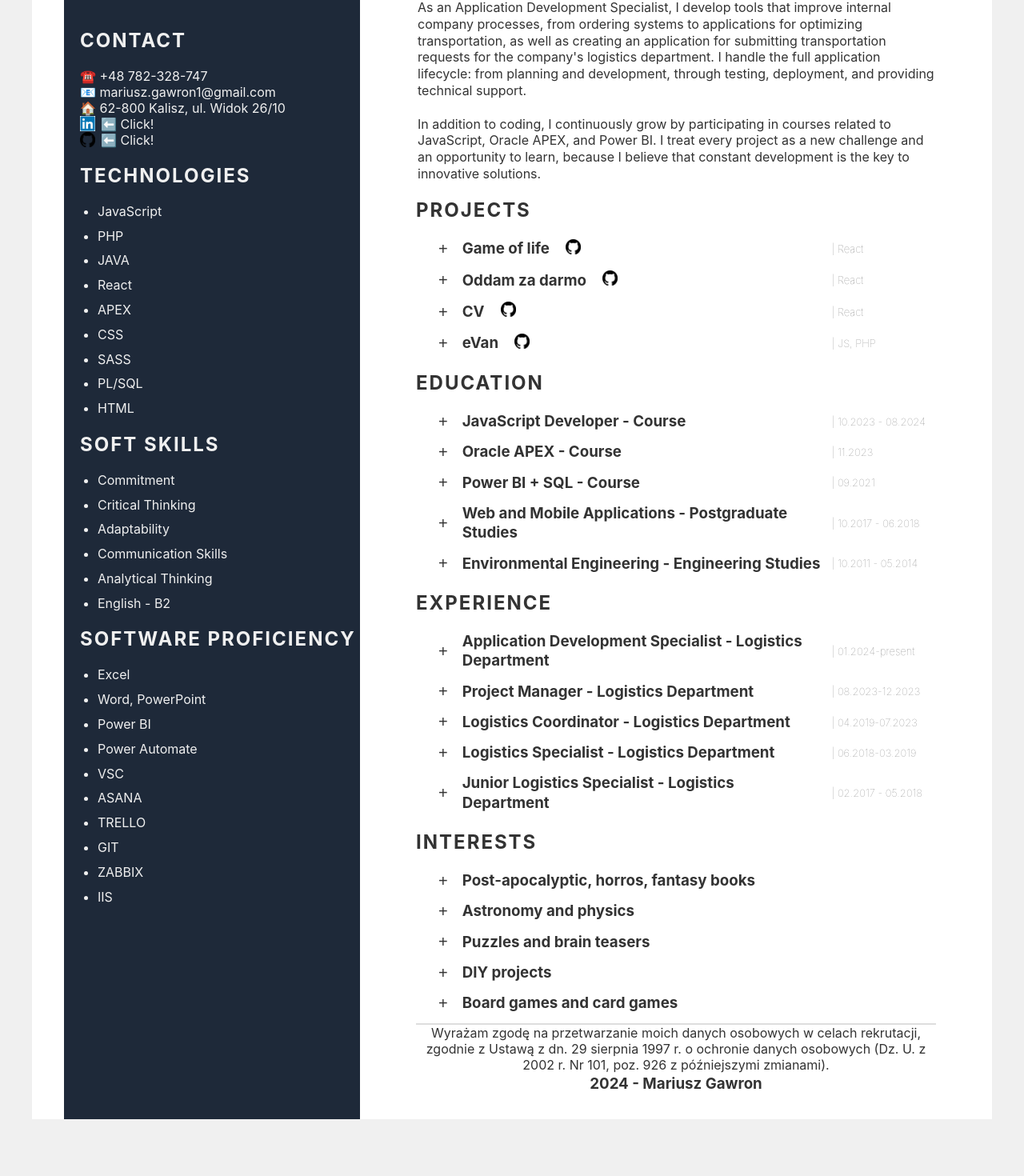
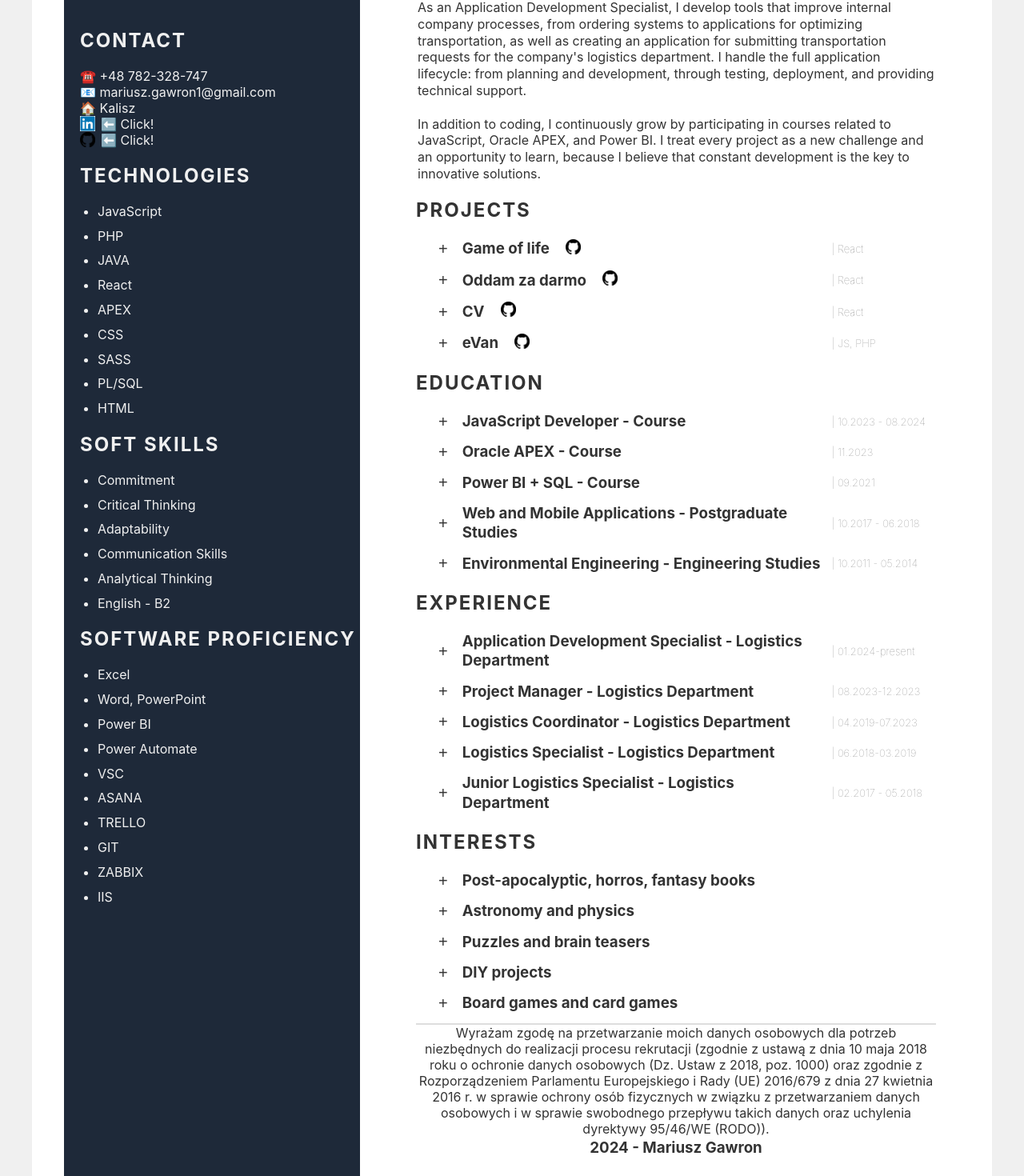
Before and after one commit to MariuszGawron/my-cv, a React (Create React App) app: page / in a window 1280 px wide. Shown: the part 358-1828 px from the top of the page at 80% size. Before the commit the page ends 1757 px from the top, so only its background shows below. Built offline with nearby package versions, Linux system fonts and the light colour scheme.

Commit message:
Zmiana stopki

```diff
--- a/src/components/Footer.js
+++ b/src/components/Footer.js
@@ -13,8 +13,10 @@ const Footer = () => {
   return (
     <footer className="footer">
       <span>
-        Wyrażam zgodę na przetwarzanie moich danych osobowych w celach rekrutacji, zgodnie z Ustawą z dn. 29 sierpnia 1997 r. o ochronie danych osobowych (Dz.
-        U. z 2002 r. Nr 101, poz. 926 z późniejszymi zmianami).
+        Wyrażam zgodę na przetwarzanie moich danych osobowych dla potrzeb niezbędnych do realizacji procesu rekrutacji (zgodnie z ustawą z dnia 10 maja 2018
+        roku o ochronie danych osobowych (Dz. Ustaw z 2018, poz. 1000) oraz zgodnie z Rozporządzeniem Parlamentu Europejskiego i Rady (UE) 2016/679 z dnia 27
+        kwietnia 2016 r. w sprawie ochrony osób fizycznych w związku z przetwarzaniem danych osobowych i w sprawie swobodnego przepływu takich danych oraz
+        uchylenia dyrektywy 95/46/WE (RODO)).
       </span>
       <h3>2024 - Mariusz Gawron</h3>
     </footer>
--- a/src/context/UserContext.js
+++ b/src/context/UserContext.js
@@ -242,7 +242,7 @@ export const UserProvider = ({ children }) => {
         ],
         contactEmail: "mariusz.gawron1@gmail.com",
         contactPhone: "+48 782-328-747",
-        contactAddress: "62-800 Kalisz, ul. Widok 26/10",
+        contactAddress: "Kalisz",
         contactLinkedIn: "https://www.linkedin.com/in/mariusz-gawron-a92153156/",
         contactGitHub: "https://github.com/MariuszGawron",
       },
@@ -298,7 +298,7 @@ export const UserProvider = ({ children }) => {
           //   description: "- Naprawy, remonty i utrzymanie w ruchu maszyn do produkcji sprężyn, materaców sprężynowych i materaców piankowych.",
           // },
           // {
-          //   title: " Maszynista chłodniczy",
+          //   title: "Maszynista chłodniczy",
           //   company: "P.P.H.U. Alces – Chłodnia składowa",
           //   years: "06.2014-01.2015",
           //   description: "- Obsługa, dozór i utrzymanie w ruchu maszynowni chłodniczej.",
@@ -310,7 +310,7 @@ export const UserProvider = ({ children }) => {
           //   description: "- Prowadzenie sklepu internetowego, stworzonego na PrestaShop.",
           // },
           // {
-          //   title: " Monter instalacji chłodniczych",
+          //   title: "Monter instalacji chłodniczych",
           //   company: "Tech Mors. Zakład techniki chłodniczej. Żuk D.",
           //   years: "01.2013-10.2013",
           //   description: "- Tworzenie, remonty i utrzymanie w ruchu instalacji chłodniczych.",
@@ -480,7 +480,7 @@ export const UserProvider = ({ children }) => {
         ],
         contactEmail: "mariusz.gawron1@gmail.com",
         contactPhone: "+48 782-328-747",
-        contactAddress: "62-800 Kalisz, ul. Widok 26/10",
+        contactAddress: "Kalisz",
         contactLinkedIn: "https://www.linkedin.com/in/mariusz-gawron-a92153156/",
         contactGitHub: "https://github.com/MariuszGawron",
       },
```
